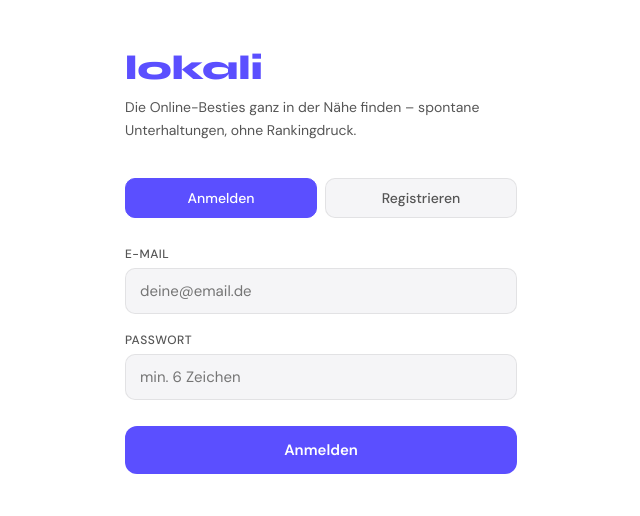
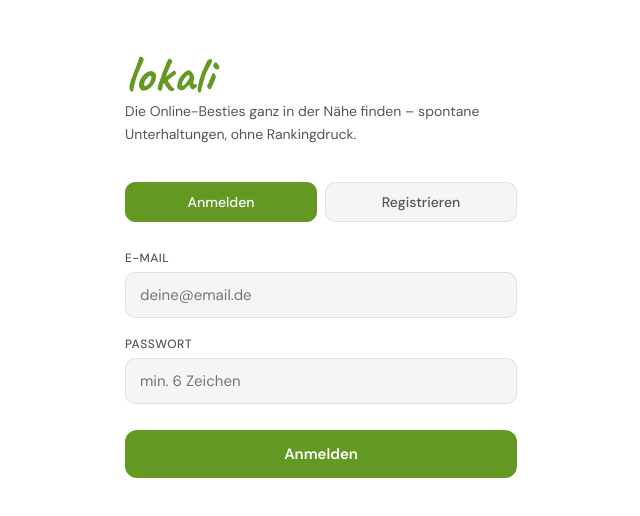
Before and after one commit to FrauleinElfeElfe/Lokali, a React (Vite) app: page / in a window 1280 px wide. Shown: the top 516 px of the page, without its empty margins (319-959 px from the left). Built offline with nearby package versions, Linux system fonts and the light colour scheme; no server answers.

Commit message:
Logo grün

```diff
--- a/src/index.css
+++ b/src/index.css
@@ -1,8 +1,8 @@
-@import url('https://fonts.googleapis.com/css2?family=DM+Sans:wght@400;500;600&family=Syne:wght@700;800&display=swap');
+@import url('https://fonts.googleapis.com/css2?family=DM+Sans:wght@400;500;600&family=Caveat:wght@700&display=swap');
 *, *::before, *::after { box-sizing: border-box; margin: 0; padding: 0; }
 :root {
-  --accent: #5b4fff; --accent-hover: #4a3ee8; --accent-light: #e8e8ff;
-  --font: 'DM Sans', sans-serif; --font-display: 'Syne', sans-serif;
+  --accent: #639922; --accent-hover: #4a7018; --accent-light: #eaf3de;
+  --font: 'DM Sans', sans-serif; --font-display: 'Caveat', cursive;
   --bg: #ffffff; --bg2: #f5f5f7; --border: rgba(0,0,0,0.08);
   --text: #0a0a0a; --text2: #555; --text3: #999;
 }
@@ -13,7 +13,7 @@ body { font-family: var(--font); background: var(--bg); color: var(--text); min-
 #root { max-width: 480px; margin: 0 auto; min-height: 100dvh; }
 .app-layout { display: flex; flex-direction: column; min-height: 100dvh; }
 .topbar { display: flex; align-items: center; justify-content: space-between; padding: 16px 20px 12px; border-bottom: 0.5px solid var(--border); position: sticky; top: 0; background: var(--bg); z-index: 10; }
-.logo { font-family: var(--font-display); font-size: 22px; font-weight: 800; color: var(--accent); }
+.logo { font-family: var(--font-display); font-size: 32px; font-weight: 700; color: var(--accent); line-height: 1; }
 .icon-btn { width: 36px; height: 36px; border-radius: 50%; background: var(--bg2); border: 0.5px solid var(--border); cursor: pointer; display: flex; align-items: center; justify-content: center; font-size: 18px; }
 .bottom-nav { position: fixed; bottom: 0; left: 50%; transform: translateX(-50%); width: 100%; max-width: 480px; background: var(--bg); border-top: 0.5px solid var(--border); display: flex; z-index: 20; padding-bottom: env(safe-area-inset-bottom); }
 .nav-item { flex: 1; padding: 12px 0 10px; text-align: center; cursor: pointer; font-size: 22px; color: var(--text3); background: none; border: none; font-family: var(--font); }
--- a/src/pages/Login.jsx
+++ b/src/pages/Login.jsx
@@ -27,7 +27,7 @@ export default function Login() {
 
   return (
     <div style={{ padding: '48px 24px', maxWidth: 440, margin: '0 auto' }}>
-      <div style={{ fontFamily: 'Syne,sans-serif', fontSize: 34, fontWeight: 800, color: 'var(--accent)', marginBottom: 8 }}>lokali</div>
+      <div style={{ fontFamily: 'Caveat,cursive', fontSize: 52, fontWeight: 700, color: 'var(--accent)', marginBottom: 0, lineHeight: 1 }}>lokali</div>
       <p style={{ fontSize: 14, color: 'var(--text2)', lineHeight: 1.65, marginBottom: 36 }}>
         Die Online-Besties ganz in der Nähe finden – spontane Unterhaltungen, ohne Rankingdruck.
       </p>
```
